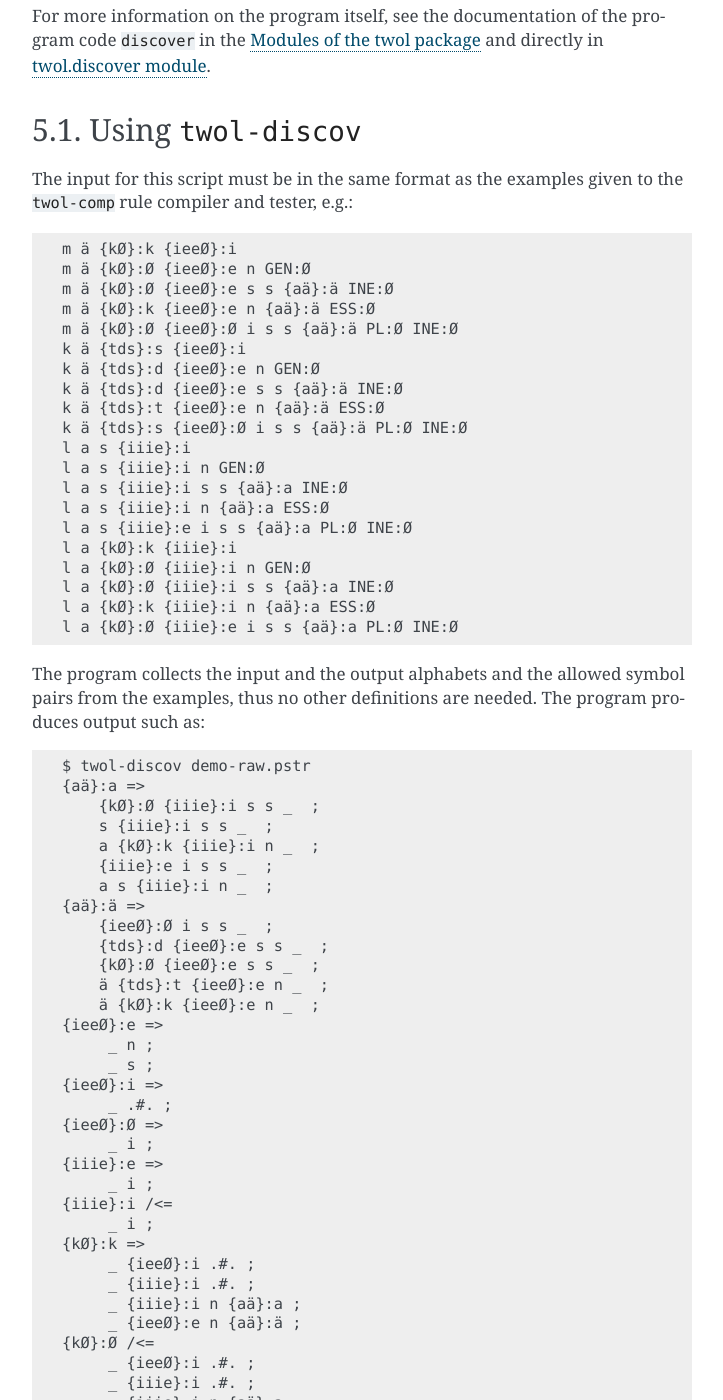
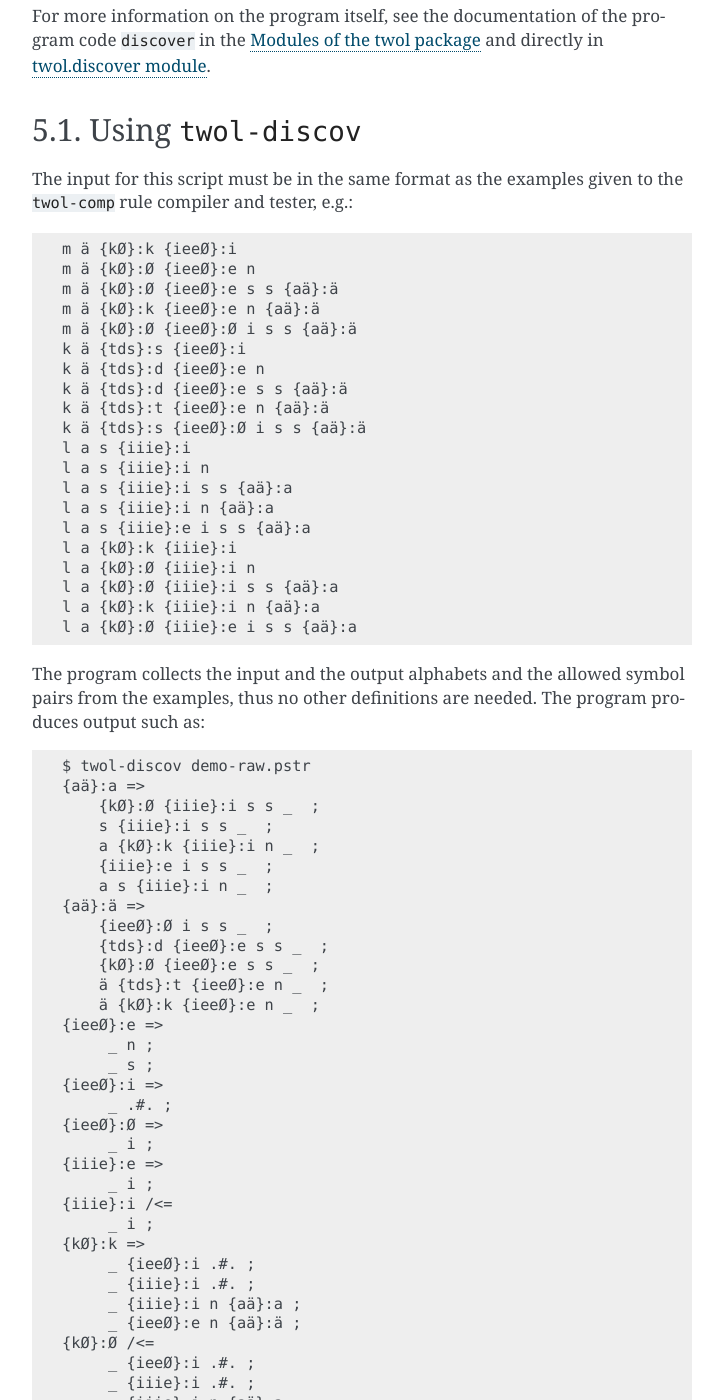
Before and after one commit to koskenni/twol, a Sphinx documentation site: the page built from docs/discovery.rst, in a window 1280 px wide and 1400 px high, scrolled down 1063 px. Shown: the whole window, without its empty margins (388-1111 px from the left). Built offline with Sphinx 7.4.7, drawn with Linux system fonts in a browser that asks for light colours; some of the changed text lies outside the part shown.

Commit message:
simplified the example

```diff
--- a/docs/discovery.rst
+++ b/docs/discovery.rst
@@ -36,25 +36,25 @@ Using ``twol-discov``
 The input for this script must be in the same format as the examples given to the ``twol-comp`` rule compiler and tester, e.g.::
 
   m ä {kØ}:k {ieeØ}:i
-  m ä {kØ}:Ø {ieeØ}:e n GEN:Ø
-  m ä {kØ}:Ø {ieeØ}:e s s {aä}:ä INE:Ø
-  m ä {kØ}:k {ieeØ}:e n {aä}:ä ESS:Ø
-  m ä {kØ}:Ø {ieeØ}:Ø i s s {aä}:ä PL:Ø INE:Ø
+  m ä {kØ}:Ø {ieeØ}:e n
+  m ä {kØ}:Ø {ieeØ}:e s s {aä}:ä
+  m ä {kØ}:k {ieeØ}:e n {aä}:ä
+  m ä {kØ}:Ø {ieeØ}:Ø i s s {aä}:ä
   k ä {tds}:s {ieeØ}:i
-  k ä {tds}:d {ieeØ}:e n GEN:Ø
-  k ä {tds}:d {ieeØ}:e s s {aä}:ä INE:Ø
-  k ä {tds}:t {ieeØ}:e n {aä}:ä ESS:Ø
-  k ä {tds}:s {ieeØ}:Ø i s s {aä}:ä PL:Ø INE:Ø
+  k ä {tds}:d {ieeØ}:e n
+  k ä {tds}:d {ieeØ}:e s s {aä}:ä
+  k ä {tds}:t {ieeØ}:e n {aä}:ä
+  k ä {tds}:s {ieeØ}:Ø i s s {aä}:ä
   l a s {iiie}:i
-  l a s {iiie}:i n GEN:Ø
-  l a s {iiie}:i s s {aä}:a INE:Ø
-  l a s {iiie}:i n {aä}:a ESS:Ø
-  l a s {iiie}:e i s s {aä}:a PL:Ø INE:Ø
+  l a s {iiie}:i n
+  l a s {iiie}:i s s {aä}:a
+  l a s {iiie}:i n {aä}:a
+  l a s {iiie}:e i s s {aä}:a
   l a {kØ}:k {iiie}:i
-  l a {kØ}:Ø {iiie}:i n GEN:Ø
-  l a {kØ}:Ø {iiie}:i s s {aä}:a INE:Ø
-  l a {kØ}:k {iiie}:i n {aä}:a ESS:Ø
-  l a {kØ}:Ø {iiie}:e i s s {aä}:a PL:Ø INE:Ø
+  l a {kØ}:Ø {iiie}:i n
+  l a {kØ}:Ø {iiie}:i s s {aä}:a
+  l a {kØ}:k {iiie}:i n {aä}:a
+  l a {kØ}:Ø {iiie}:e i s s {aä}:a
 
 The program collects the input and the output alphabets and the allowed symbol pairs from the examples, thus no other definitions are needed.  The program produces output such as::
 
@@ -94,7 +94,7 @@ The program collects the input and the output alphabets and the allowed symbol p
 	_ {ieeØ}:e n {aä}:ä ;
    {tds}:d =>
 	_ {ieeØ}:e s s ;
-	_ {ieeØ}:e n GEN:Ø ;
+	_ {ieeØ}:e n .#. ;
    {tds}:s /<=
 	_ {ieeØ}:e ;
    {tds}:t =>
```
